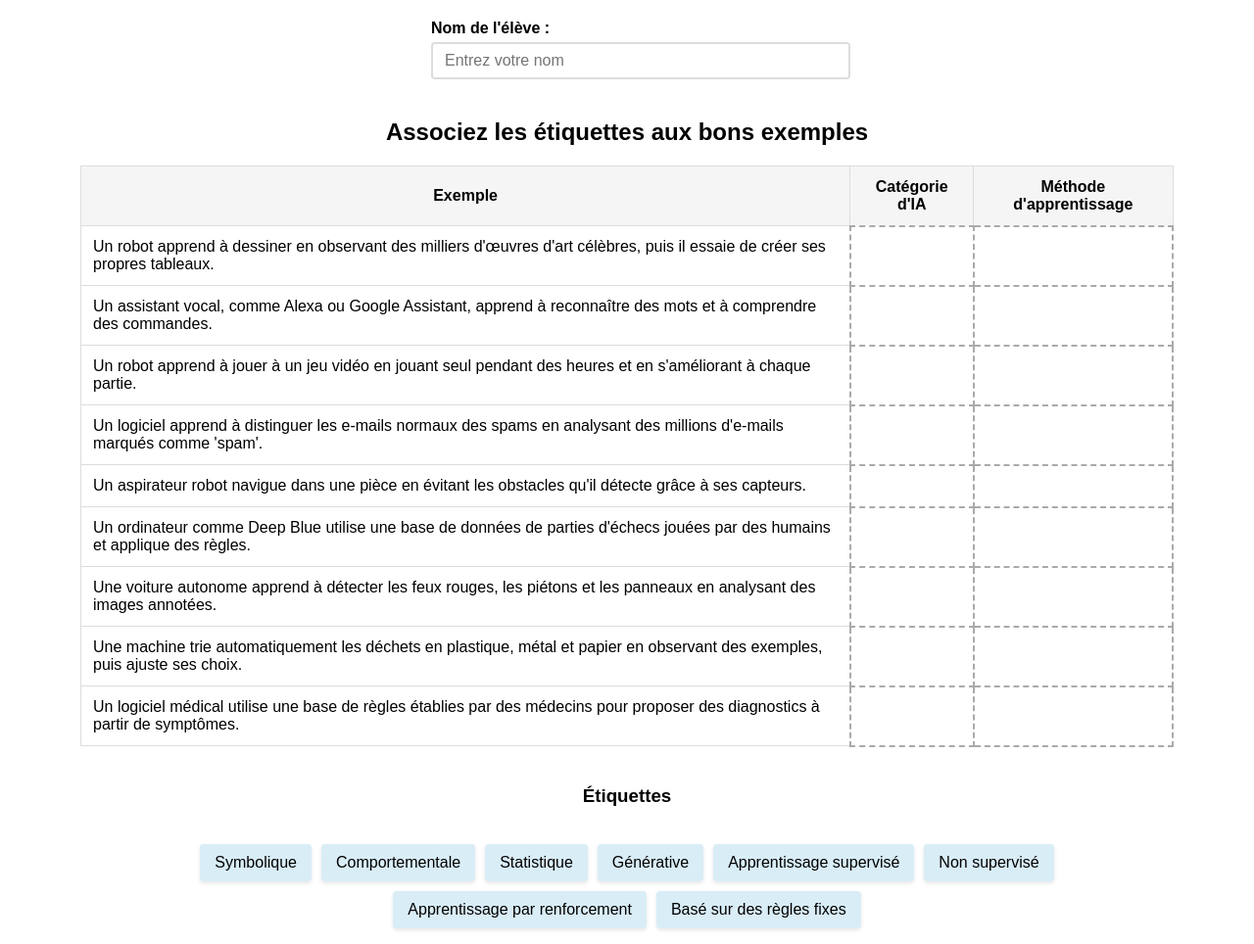
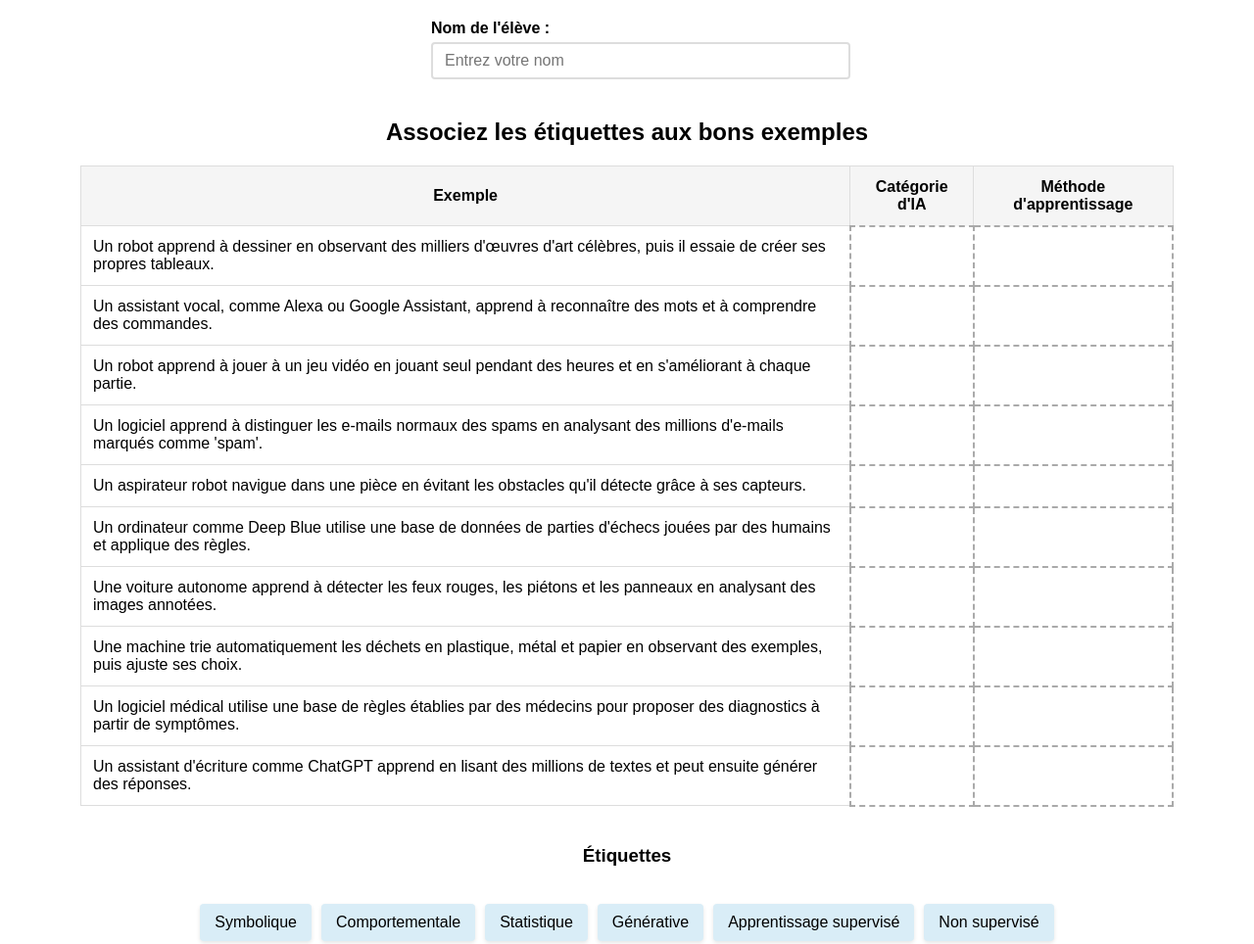
Before and after one commit to my270/type-ia, a plain HTML site: page index.html in a window 1280 px wide. Shown: the top 964 px of the page at 98% size. Drawn offline with Linux system fonts and the light colour scheme.

Commit message:
Update index.html

```diff
--- a/index.html
+++ b/index.html
@@ -179,7 +179,11 @@
                 <td>Un logiciel médical utilise une base de règles établies par des médecins pour proposer des diagnostics à partir de symptômes.</td>
                 <td class="dropzone" data-answer="Symbolique" ondrop="drop(event)" ondragover="allowDrop(event)" ondragleave="dragLeave(event)"></td>
                 <td class="dropzone" data-answer="Basé sur des règles fixes" ondrop="drop(event)" ondragover="allowDrop(event)" ondragleave="dragLeave(event)"></td>
-            </tr>
+            <tr>
+    <td>Un assistant d'écriture comme ChatGPT apprend en lisant des millions de textes et peut ensuite générer des réponses.</td>
+    <td class="dropzone" data-answer="Générative" ondrop="drop(event)" ondragover="allowDrop(event)" ondragleave="dragLeave(event)"></td>
+    <td class="dropzone" data-answer="Apprentissage supervisé" ondrop="drop(event)" ondragover="allowDrop(event)" ondragleave="dragLeave(event)"></td>
+</tr>
         </table>
 
         <h3>Étiquettes</h3>
```
